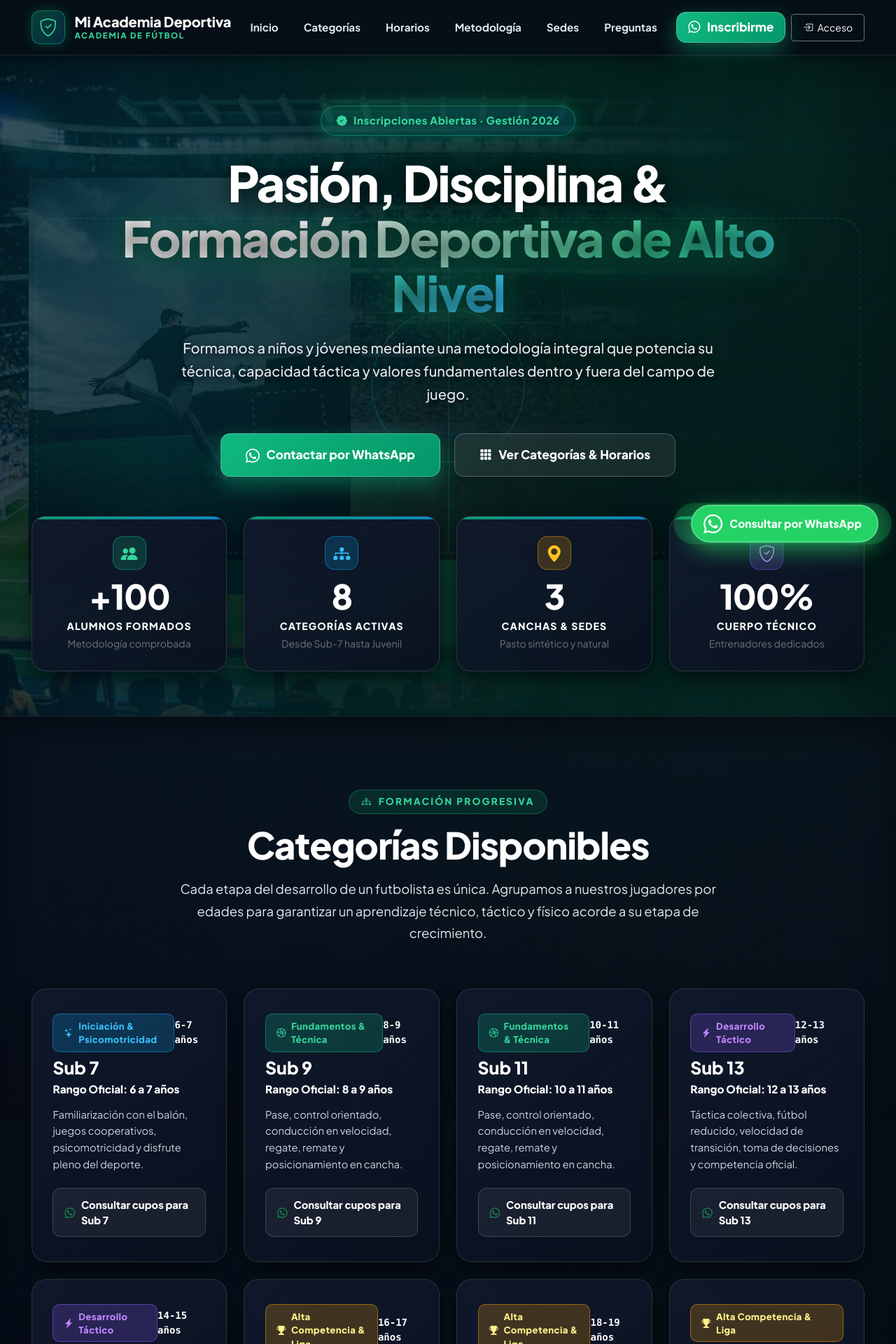
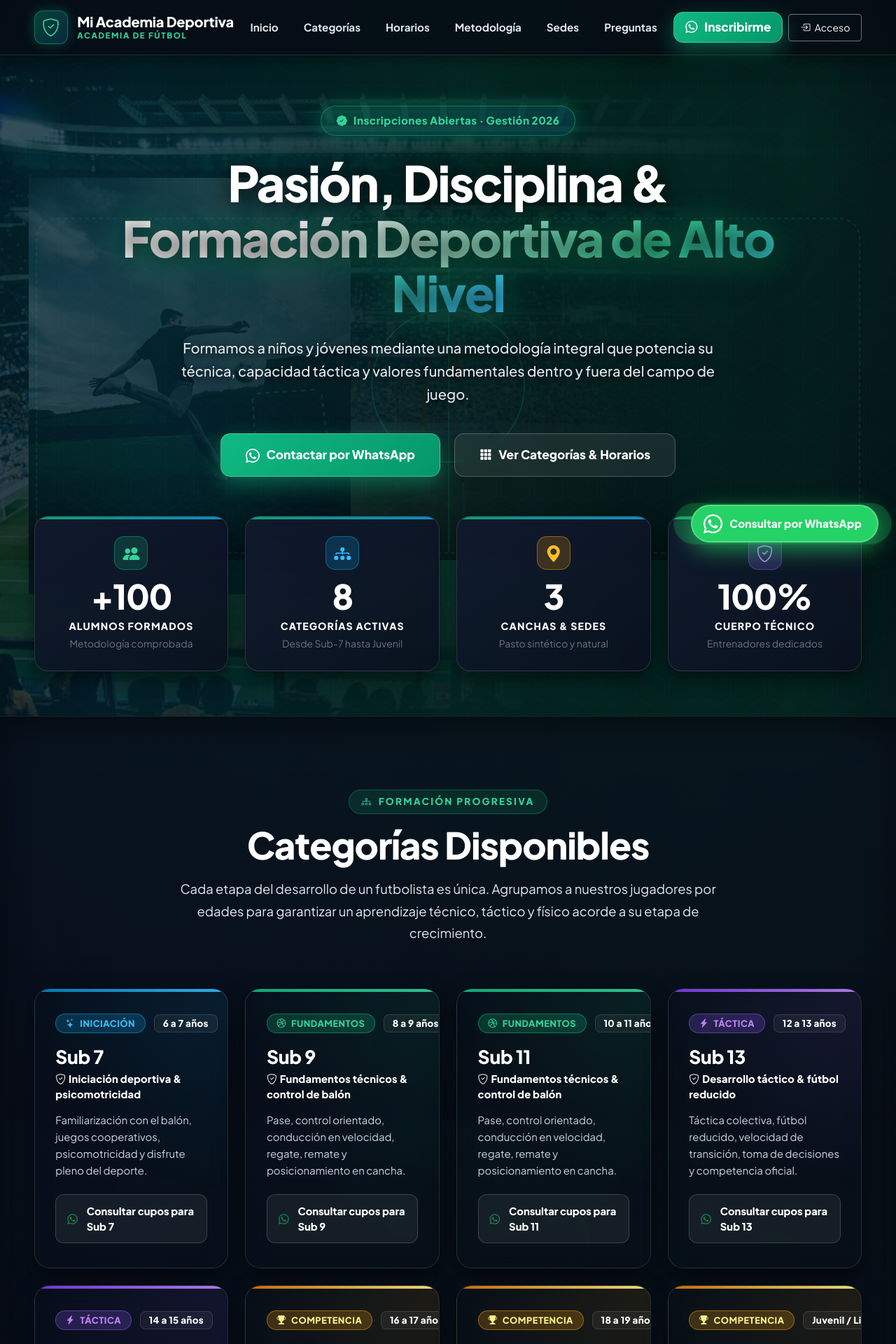
Before and after one commit to marcelosegobia25-source/academia-futbol-marcelo, a Flask app: page / in a window 1280 px wide. Shown: the top 1920 px of the page at 70% size. Run offline with Flask 3, Linux system fonts and the light colour scheme; data comes from the database, SQL or seed files in the repository; data that the repository does not hold is empty; some libraries are stand-ins or nearby versions.

Commit message:
fix(landing): layout full-width 100%, eliminar badge pastel de cesped natural y corregir solapamiento en tarjetas de categorias

```diff
--- a/app/static/css/landing.css
+++ b/app/static/css/landing.css
@@ -83,14 +83,14 @@
     width: 100%;
 }
 
-/* Contenedores de ancho completo que ocupan el espacio en monitores */
+/* Contenedores verdaderamente expansivos (Full-width fluido en cualquier monitor) */
 .lp-container-fluid {
-    width: 100%;
-    max-width: 1560px;
+    width: 100% !important;
+    max-width: 100% !important;
     margin-left: auto;
     margin-right: auto;
-    padding-left: clamp(1rem, 3.5vw, 3.5rem);
-    padding-right: clamp(1rem, 3.5vw, 3.5rem);
+    padding-left: clamp(1.25rem, 3.8vw, 4.5rem) !important;
+    padding-right: clamp(1.25rem, 3.8vw, 4.5rem) !important;
 }
 
 /* ==========================================================================
@@ -353,14 +353,14 @@
 }
 
 /* ==========================================================================
-   METRICS & STATS BAR - FULL-WIDTH
+   METRICS & STATS BAR - FULL-WIDTH FLUIDO
    ========================================================================== */
 .lp-stats-grid {
     display: grid;
     grid-template-columns: repeat(2, 1fr);
-    gap: 1.15rem;
+    gap: 1.25rem;
     width: 100%;
-    max-width: 1380px;
+    max-width: 100% !important;
     margin: 0 auto;
 }
 
@@ -506,11 +506,11 @@
 }
 
 /* ==========================================================================
-   TARJETAS DE CATEGORÍA CON IMAGEN REAL DE FÚTBOL
+   TARJETAS DE CATEGORÍA - ALTA ESTÉTICA Y CERO SUPERPOSICIÓN
    ========================================================================== */
 .lp-cat-card {
-    background: linear-gradient(145deg, rgba(16, 25, 45, 0.94) 0%, rgba(10, 16, 30, 0.9) 100%);
-    border: 1px solid rgba(255, 255, 255, 0.13);
+    background: linear-gradient(155deg, rgba(16, 25, 45, 0.94) 0%, rgba(9, 15, 28, 0.92) 100%);
+    border: 1px solid rgba(255, 255, 255, 0.12);
     border-radius: 22px;
     padding: 2.2rem 1.85rem;
     height: 100%;
@@ -524,23 +524,71 @@
     box-shadow: 0 12px 30px rgba(0, 0, 0, 0.55);
 }
 
+/* Barra superior con gradiente por categoría */
+.lp-cat-card::before {
+    content: '';
+    position: absolute;
+    top: 0;
+    left: 0;
+    right: 0;
+    height: 4px;
+    opacity: 0.9;
+    transition: opacity 0.3s ease;
+}
+
+.cat-border-cyan::before { background: linear-gradient(90deg, #0284c7, #38bdf8); }
+.cat-border-emerald::before { background: linear-gradient(90deg, #10b981, #34d399); }
+.cat-border-purple::before { background: linear-gradient(90deg, #7c3aed, #c084fc); }
+.cat-border-amber::before { background: linear-gradient(90deg, #d97706, #fef08a); }
+
+/* Resplandor radial de acento sutil en esquina superior */
+.cat-border-cyan { background-image: radial-gradient(circle at 100% 0%, rgba(14, 165, 233, 0.1) 0%, transparent 60%); }
+.cat-border-emerald { background-image: radial-gradient(circle at 100% 0%, rgba(16, 185, 129, 0.1) 0%, transparent 60%); }
+.cat-border-purple { background-image: radial-gradient(circle at 100% 0%, rgba(139, 92, 246, 0.1) 0%, transparent 60%); }
+.cat-border-amber { background-image: radial-gradient(circle at 100% 0%, rgba(245, 158, 11, 0.1) 0%, transparent 60%); }
+
 .lp-cat-card:hover {
     transform: translateY(-6px);
     box-shadow: 0 22px 45px rgba(0, 0, 0, 0.7), 0 0 30px rgba(16, 185, 129, 0.2);
     border-color: rgba(255, 255, 255, 0.3);
 }
 
-/* Badges con alto contraste */
+/* Fila superior: badge de etapa a la izquierda y rango de edad a la derecha sin colisión */
+.lp-cat-top-bar {
+    display: flex;
+    align-items: center;
+    justify-content: space-between;
+    gap: 0.75rem;
+    margin-bottom: 1.15rem;
+    flex-wrap: nowrap;
+}
+
 .lp-cat-badge {
     display: inline-flex;
     align-items: center;
     gap: 0.45rem;
-    padding: 0.4rem 0.95rem;
-    border-radius: 10px;
+    padding: 0.38rem 0.85rem;
+    border-radius: 9999px;
+    font-weight: 850;
+    font-size: 0.8rem;
+    letter-spacing: 0.04em;
+    white-space: nowrap !important;
+    text-transform: uppercase;
+    line-height: 1;
+}
+
+.lp-cat-age-pill {
+    font-size: 0.84rem;
     font-weight: 800;
-    font-size: 0.82rem;
-    letter-spacing: 0.03em;
-    margin-bottom: 0.85rem;
+    padding: 0.35rem 0.75rem;
+    border-radius: 8px;
+    background: rgba(255, 255, 255, 0.05);
+    border: 1px solid rgba(255, 255, 255, 0.12);
+    white-space: nowrap !important;
+    letter-spacing: 0.02em;
+    display: inline-flex;
+    align-items: center;
+    line-height: 1;
 }
 
 .badge-cyan {
@@ -568,22 +616,24 @@
 }
 
 .lp-cat-name {
-    font-size: 1.55rem;
+    font-size: 1.65rem;
     font-weight: 850;
     color: #ffffff;
     margin-bottom: 0.25rem;
+    letter-spacing: -0.01em;
 }
 
-.lp-cat-age {
-    font-size: 0.96rem;
+.lp-cat-sub {
+    font-size: 0.92rem;
     font-weight: 750;
     margin-bottom: 0.85rem;
+    letter-spacing: 0.01em;
 }
 
 .lp-cat-desc {
-    font-size: 0.92rem;
+    font-size: 0.93rem;
     color: #cbd5e1;
-    line-height: 1.6;
+    line-height: 1.62;
     margin-bottom: 1.35rem;
 }
 
@@ -772,8 +822,23 @@
     background: rgba(14, 165, 233, 0.22);
     color: #38bdf8;
     border: 1px solid rgba(14, 165, 233, 0.45);
-    display: inline-block;
-    margin-bottom: 0.85rem;
+    display: inline-flex;
+    align-items: center;
+    margin-bottom: 0;
+}
+
+.lp-venue-status-pill {
+    font-size: 0.8rem;
+    font-weight: 800;
+    color: #6ee7b7;
+    background: rgba(16, 185, 129, 0.12);
+    border: 1px solid rgba(16, 185, 129, 0.35);
+    padding: 0.35rem 0.8rem;
+    border-radius: 8px;
+    display: inline-flex;
+    align-items: center;
+    letter-spacing: 0.02em;
+    white-space: nowrap;
 }
 
 /* ==========================================================================
--- a/app/templates/landing.html
+++ b/app/templates/landing.html
@@ -183,48 +183,54 @@
                                 {% set badge_cls = 'badge-cyan' %}
                                 {% set icon_cls = 'bi-stars' %}
                                 {% set color_txt = 'text-cyan-light' %}
-                                {% set etapa = 'Iniciación & Psicomotricidad' %}
+                                {% set etapa_corta = 'Iniciación' %}
+                                {% set etapa_desc = 'Iniciación deportiva & psicomotricidad' %}
                             {% elif edad_m <= 12 %}
                                 {% set border_cls = 'cat-border-emerald' %}
                                 {% set badge_cls = 'badge-emerald' %}
                                 {% set icon_cls = 'bi-dribbble' %}
                                 {% set color_txt = 'text-emerald-light' %}
-                                {% set etapa = 'Fundamentos & Técnica' %}
+                                {% set etapa_corta = 'Fundamentos' %}
+                                {% set etapa_desc = 'Fundamentos técnicos & control de balón' %}
                             {% elif edad_m <= 16 %}
                                 {% set border_cls = 'cat-border-purple' %}
                                 {% set badge_cls = 'badge-purple' %}
                                 {% set icon_cls = 'bi-lightning-charge-fill' %}
                                 {% set color_txt = 'text-purple-light' %}
-                                {% set etapa = 'Desarrollo Táctico' %}
+                                {% set etapa_corta = 'Táctica' %}
+                                {% set etapa_desc = 'Desarrollo táctico & fútbol reducido' %}
                             {% else %}
                                 {% set border_cls = 'cat-border-amber' %}
                                 {% set badge_cls = 'badge-amber' %}
                                 {% set icon_cls = 'bi-trophy-fill' %}
                                 {% set color_txt = 'text-amber-light' %}
-                                {% set etapa = 'Alta Competencia & Liga' %}
+                                {% set etapa_corta = 'Competencia' %}
+                                {% set etapa_desc = 'Alta competencia & torneos oficiales' %}
                             {% endif %}
 
                             <div class="col-12 col-sm-6 col-lg-4 col-xl-3">
                                 <div class="lp-cat-card {{ border_cls }}">
                                     <div>
-                                        <div class="d-flex align-items-center justify-content-between mb-2">
-                                            <div class="lp-cat-badge {{ badge_cls }} mb-0">
+                                        <div class="lp-cat-top-bar">
+                                            <span class="lp-cat-badge {{ badge_cls }}">
                                                 <i class="bi {{ icon_cls }}"></i>
-                                                <span>{{ etapa }}</span>
-                                            </div>
+                                                <span>{{ etapa_corta }}</span>
+                                            </span>
                                             {% if cat.edad_min and cat.edad_max %}
-                                                <small class="{{ color_txt }} fw-bold font-monospace">{{ cat.edad_min }}-{{ cat.edad_max }} años</small>
+                                                <span class="lp-cat-age-pill {{ color_txt }}">
+                                                    {{ cat.edad_min }} a {{ cat.edad_max }} años
+                                                </span>
+                                            {% else %}
+                                                <span class="lp-cat-age-pill {{ color_txt }}">
+                                                    Juvenil / Libre
+                                                </span>
                                             {% endif %}
                                         </div>
 
                                         <h3 class="lp-cat-name mt-2">{{ cat.nombre_mostrado }}</h3>
 
-                                        <div class="lp-cat-age {{ color_txt }}">
-                                            {% if cat.edad_min and cat.edad_max %}
-                                                Rango Oficial: {{ cat.edad_min }} a {{ cat.edad_max }} años
-                                            {% else %}
-                                                Plantel Formativo &amp; Competitivo
-                                            {% endif %}
+                                        <div class="lp-cat-sub {{ color_txt }}">
+                                            <i class="bi bi-shield-check me-1"></i>{{ etapa_desc }}
                                         </div>
 
                                         <p class="lp-cat-desc">
@@ -242,7 +248,7 @@
 
                                     <div>
                                         <a href="https://wa.me/{{ tel_destino }}?text={{ wa_msg_cat }}" target="_blank" rel="noopener noreferrer" class="lp-cat-btn">
-                                            <i class="bi bi-whatsapp text-success"></i>
+                                            <i class="bi bi-whatsapp text-success me-1"></i>
                                             <span>Consultar cupos para {{ cat.nombre_mostrado }}</span>
                                         </a>
                                     </div>
@@ -252,22 +258,34 @@
                     {% else %}
                         <div class="col-md-4">
                             <div class="lp-cat-card cat-border-cyan">
-                                <div class="lp-cat-badge badge-cyan"><i class="bi bi-star"></i> 5 a 8 años</div>
-                                <h3 class="lp-cat-name">Iniciación (Sub-7 &amp; Sub-8)</h3>
+                                <div class="lp-cat-top-bar">
+                                    <span class="lp-cat-badge badge-cyan"><i class="bi bi-stars"></i> Iniciación</span>
+                                    <span class="lp-cat-age-pill text-cyan-light">5 a 8 años</span>
+                                </div>
+                                <h3 class="lp-cat-name mt-2">Iniciación (Sub-7 &amp; Sub-8)</h3>
+                                <div class="lp-cat-sub text-cyan-light"><i class="bi bi-shield-check me-1"></i>Iniciación deportiva</div>
                                 <p class="lp-cat-desc">Psicomotricidad, diversión y primeros toques con el balón.</p>
                             </div>
                         </div>
                         <div class="col-md-4">
                             <div class="lp-cat-card cat-border-emerald">
-                                <div class="lp-cat-badge badge-emerald"><i class="bi bi-dribbble"></i> 9 a 12 años</div>
-                                <h3 class="lp-cat-name">Intermedia (Sub-10 &amp; Sub-12)</h3>
-                                <p class="lp-cat-desc">Técnica individual, pases, control y comprensión de juego.</p>
+                                <div class="lp-cat-top-bar">
+                                    <span class="lp-cat-badge badge-emerald"><i class="bi bi-dribbble"></i> Fundamentos</span>
+                                    <span class="lp-cat-age-pill text-emerald-light">9 a 12 años</span>
+                                </div>
+                                <h3 class="lp-cat-name mt-2">Intermedia (Sub-10 &amp; Sub-12)</h3>
+                                <div class="lp-cat-sub text-emerald-light"><i class="bi bi-shield-check me-1"></i>Técnica individual</div>
+                                <p class="lp-cat-desc">Pases, control orientado, conducción y comprensión de juego.</p>
                             </div>
                         </div>
                         <div class="col-md-4">
                             <div class="lp-cat-card cat-border-amber">
-                                <div class="lp-cat-badge badge-amber"><i class="bi bi-trophy"></i> 13 a 17 años</div>
-                                <h3 class="lp-cat-name">Competitiva (Sub-14 a Sub-17)</h3>
+                                <div class="lp-cat-top-bar">
+                                    <span class="lp-cat-badge badge-amber"><i class="bi bi-trophy-fill"></i> Competencia</span>
+                                    <span class="lp-cat-age-pill text-amber-light">13 a 17 años</span>
+                                </div>
+                                <h3 class="lp-cat-name mt-2">Competitiva (Sub-14 a Sub-17)</h3>
+                                <div class="lp-cat-sub text-amber-light"><i class="bi bi-shield-check me-1"></i>Táctica avanzada</div>
                                 <p class="lp-cat-desc">Táctica de equipo, preparación física y torneos de liga.</p>
                             </div>
                         </div>
@@ -440,15 +458,13 @@
                             <div class="col-md-6 col-lg-4">
                                 <div class="lp-venue-card">
                                     <div>
-                                        <div class="d-flex align-items-center justify-content-between mb-2">
+                                        <div class="d-flex align-items-center justify-content-between mb-3">
                                             <span class="lp-venue-badge">
                                                 <i class="bi bi-flag-fill me-1"></i> {{ l.tipo or 'Cancha Deportiva' }}
                                             </span>
-                                            {% if l.superficie %}
-                                                <span class="badge bg-success-subtle text-emerald-light border border-success border-opacity-30 small">
-                                                    <i class="bi bi-check2 me-1"></i>{{ l.superficie }}
-                                                </span>
-                                            {% endif %}
+                                            <span class="lp-venue-status-pill">
+                                                <i class="bi bi-shield-check text-emerald-light me-1"></i> Sede Oficial
+                                            </span>
                                         </div>
                                         <h3 class="lp-venue-title">{{ l.nombre }}</h3>
                                         <p class="text-secondary small mb-3">
@@ -461,11 +477,9 @@
                                             <a href="{{ l.google_maps_url }}" target="_blank" rel="noopener noreferrer" class="btn btn-sm btn-outline-info flex-grow-1">
                                                 <i class="bi bi-map-fill me-1"></i> Ver en Maps
                                             </a>
-                                        {% else %}
-                                            <span class="text-muted small"><i class="bi bi-shield-check text-success me-1"></i> Sede Oficial Habilitada</span>
                                         {% endif %}
-                                        <a href="{{ wa_url_general }}" target="_blank" rel="noopener noreferrer" class="btn btn-sm btn-outline-success">
-                                            <i class="bi bi-whatsapp me-1"></i> Visitar
+                                        <a href="{{ wa_url_general }}" target="_blank" rel="noopener noreferrer" class="btn btn-sm btn-outline-success flex-grow-1">
+                                            <i class="bi bi-whatsapp me-1"></i> Consultar Ubicación
                                         </a>
                                     </div>
                                 </div>
@@ -475,14 +489,17 @@
                         <div class="col-md-6 col-lg-4">
                             <div class="lp-venue-card">
                                 <div>
-                                    <span class="lp-venue-badge">Cancha Principal</span>
+                                    <div class="d-flex align-items-center justify-content-between mb-3">
+                                        <span class="lp-venue-badge">Cancha Principal</span>
+                                        <span class="lp-venue-status-pill"><i class="bi bi-shield-check text-emerald-light me-1"></i> Sede Oficial</span>
+                                    </div>
                                     <h3 class="lp-venue-title">Complejo Deportivo Central</h3>
                                     <p class="text-secondary small mb-3">
                                         <i class="bi bi-geo-alt text-danger me-1"></i> Césped sintético de alta densidad con iluminación nocturna.
                                     </p>
                                 </div>
                                 <a href="{{ wa_url_general }}" target="_blank" rel="noopener noreferrer" class="btn btn-sm btn-outline-success">
-                                    <i class="bi bi-whatsapp"></i> Consultar Ubicación
+                                    <i class="bi bi-whatsapp me-1"></i> Consultar Ubicación
                                 </a>
                             </div>
                         </div>
```
Also changed, not shown: tests/test_landing.py (+2 -0 lines).
